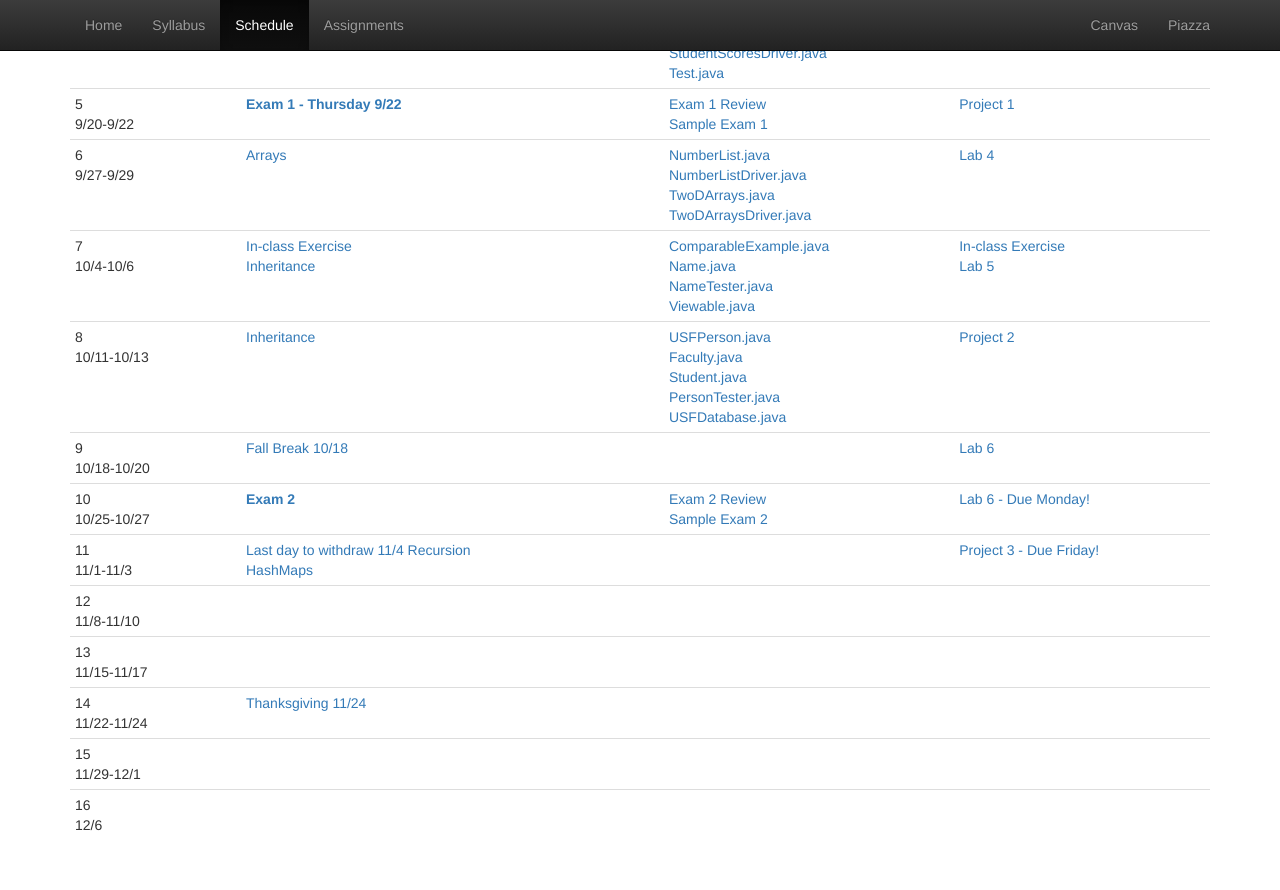
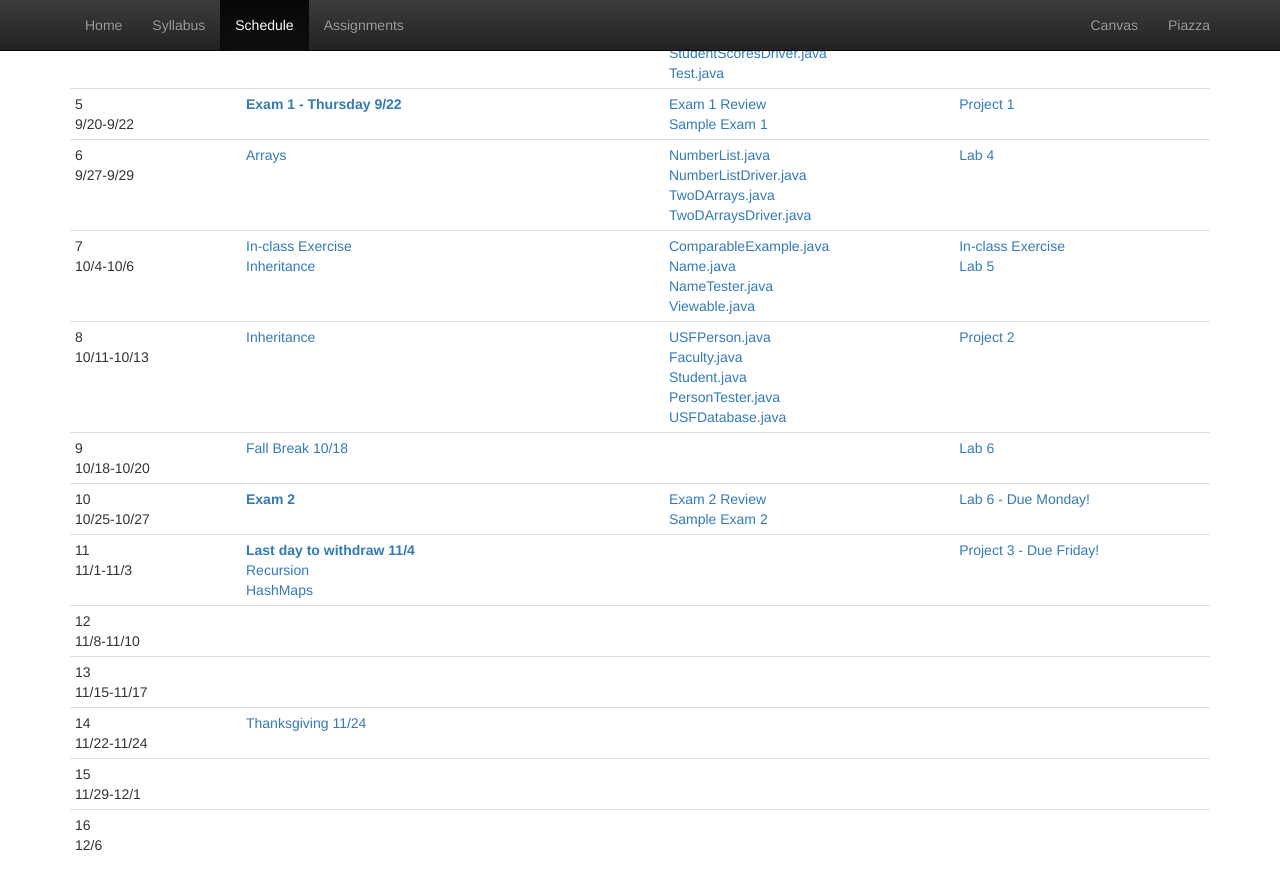
Before and after one commit to CS112-F16/cs112-f16.github.io, a Jekyll site: the page built from schedule.html, in a window 1280 px wide and 900 px high, scrolled down 746 px. Shown: the top 890 px of the window. Built offline with Jekyll 4.4.1, drawn with Linux system fonts in a browser that asks for light colours.

Commit message:
add recursion/hm notes

```diff
--- a/schedule.html
+++ b/schedule.html
@@ -172,7 +172,8 @@ title: Schedule
     </tr>
     <tr>
       <td>11<br/>11/1-11/3</td>
-      <td><span class="text-primary">Last day to withdraw 11/4</span>
+      <td>
+        <strong><span class="text-primary">Last day to withdraw 11/4</span></strong><br/>
         <a href="https://github.com/CS112-F16/notes/blob/master/recursion.md">Recursion</a><br/>
         <a href="https://github.com/CS112-F16/notes/blob/master/hashmaps.md">HashMaps</a><br/>
       </td>
```
